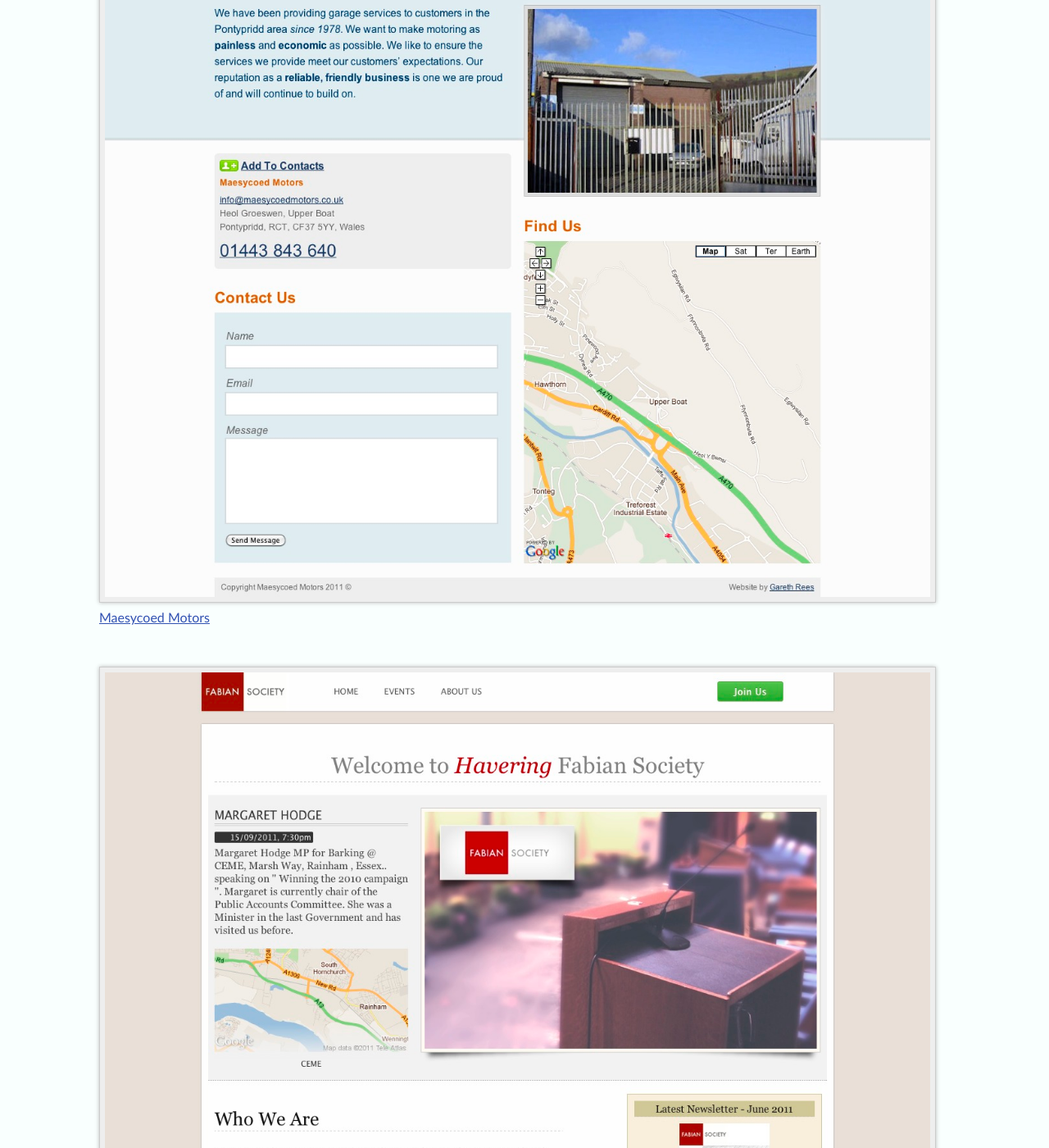
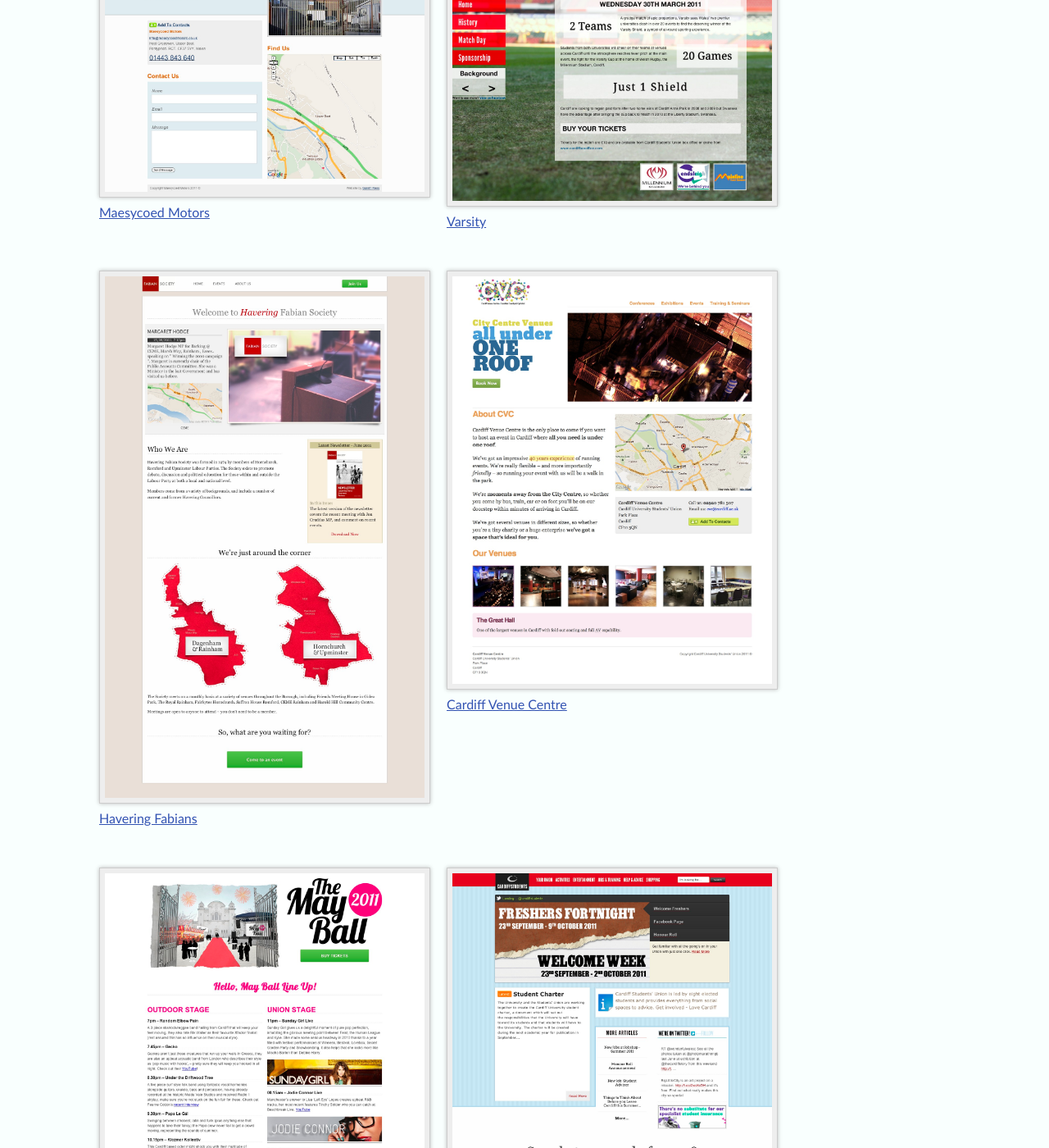
Before and after one commit to garethrees/garethrees.github.com, a Jekyll site: the page built from portfolio.html, in a window 1280 px wide and 1400 px high, scrolled down 617 px. Shown: the whole window at 82% size. Built offline with Jekyll 4.4.1, drawn with Linux system fonts in a browser that asks for light colours; nearby versions of some CDN libraries.

Commit message:
Add CVC to portfolio

```diff
--- a/portfolio.html
+++ b/portfolio.html
@@ -8,17 +8,29 @@
 
 	<h2>Work</h2>
 
-	<figure>
+	<article class="grids">
+		<figure class="grid-2">
 			<img src="/images/portfolio/maesycoed.jpg" alt="Maesycoed Motors" />
 			<figcaption><a href="http://maesycoedmotors.co.uk" title="Maesycoed Motors">Maesycoed Motors</a></figcaption>
 		</figure>
-	<figure>
+		<figure class="grid-2">
+			<img src="/images/portfolio/varsity.jpg" alt="Varsity" />
+			<figcaption><a href="http://welshvarsity.com" title="Varsity">Varsity</a></figcaption>
+		</figure>
+		<figure class="grid-2">
 			<img src="/images/portfolio/fabians.jpg" alt="Havering Fabians" />
 			<figcaption><a href="http://haveringfabians.org.uk" title="Havering Fabians">Havering Fabians</a></figcaption>
 		</figure>
+		<figure class="grid-2">
+			<img src="/images/portfolio/cvc.jpg" alt="Cardiff Venue Centre" />
+			<figcaption><a href="http://cardiffvenuecentre.com" title="Cardiff Venue Centre">Cardiff Venue Centre</a></figcaption>
+		</figure>
+	</article>
+
+
 
 	<div class="grids">
-		<figure class="grid-3">
+		<figure class="grid-2">
 			<img src="/images/portfolio/mayball.jpg" alt="The May Ball 2011" />
 			<figcaption><a href="http://cardiffuniversityballs.com" title="The May Ball 2011">The May Ball 2011</a></figcaption>
 		</figure>
@@ -28,10 +40,7 @@
 		</figure>
 	</div>
 
-	<figure>
-		<img src="/images/portfolio/varsity.jpg" alt="Varsity" />
-		<figcaption><a href="http://welshvarsity.com" title="Varsity">Varsity</a></figcaption>
-	</figure>
+
 
 	<h2 id="open-source">Open Source</h2>
 
```
Also changed, not shown: images/portfolio/cvc.jpg (added). Lines whose indentation alone changed are shown as unchanged.
